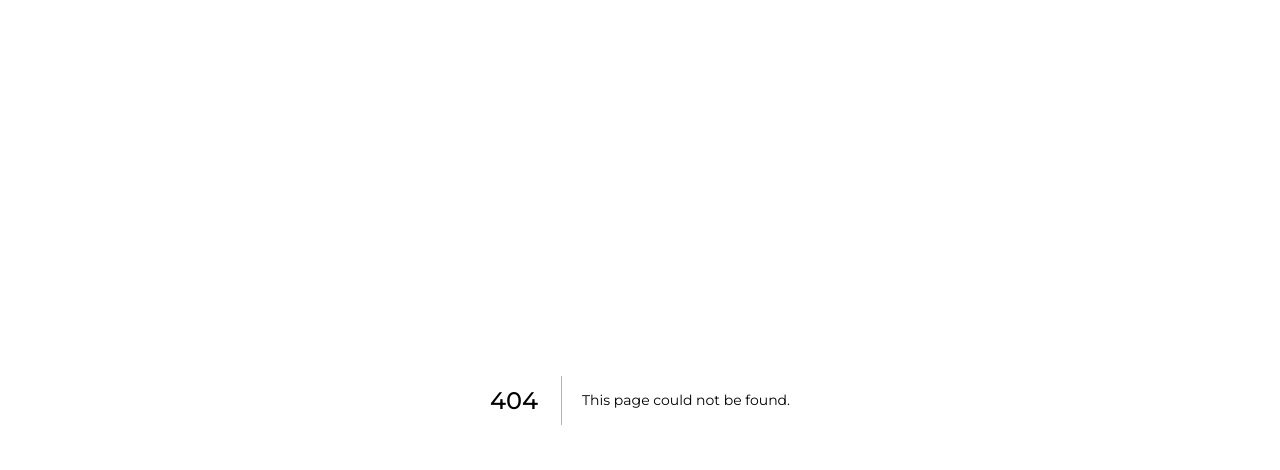
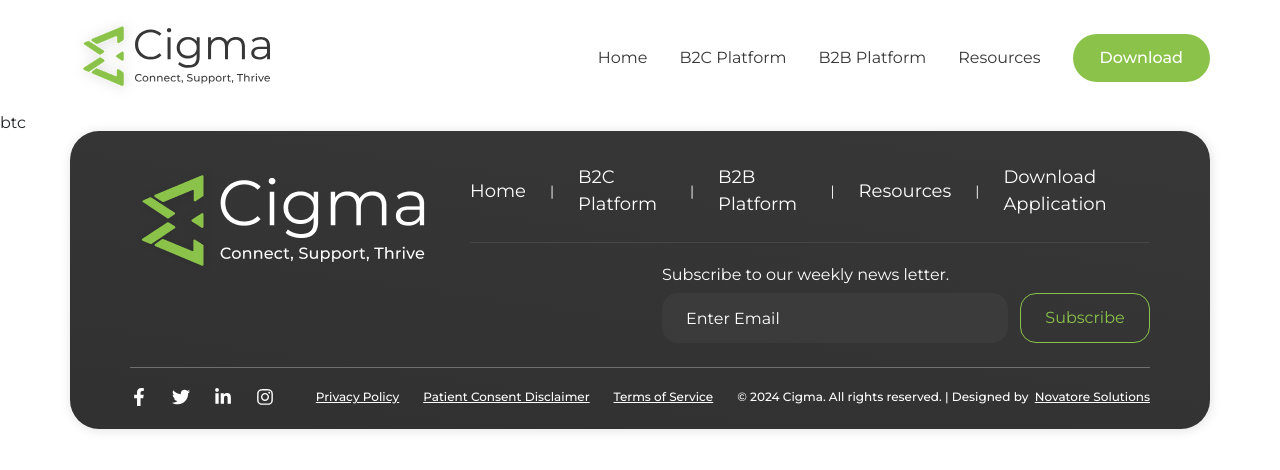
Before and after one commit to Nadir123649/Marsa_Global, a Next.js app: page /btoc-platform in a window 1280 px wide. Before the commit this address had no page. Shown: the top 470 px of the page. Built offline with nearby package versions, Linux system fonts and the light colour scheme.

Commit message:
feedback community slider

```diff
--- /dev/null
+++ b/src/pages/btoc-platform.jsx
@@ -0,0 +1,12 @@
+import Layout from '@/components/layout';
+import React from 'react';
+
+const BtowoCPlatform = () => {
+  return (
+    <Layout>
+      btc
+    </Layout>
+  );
+}
+
+export default BtowoCPlatform;
```
